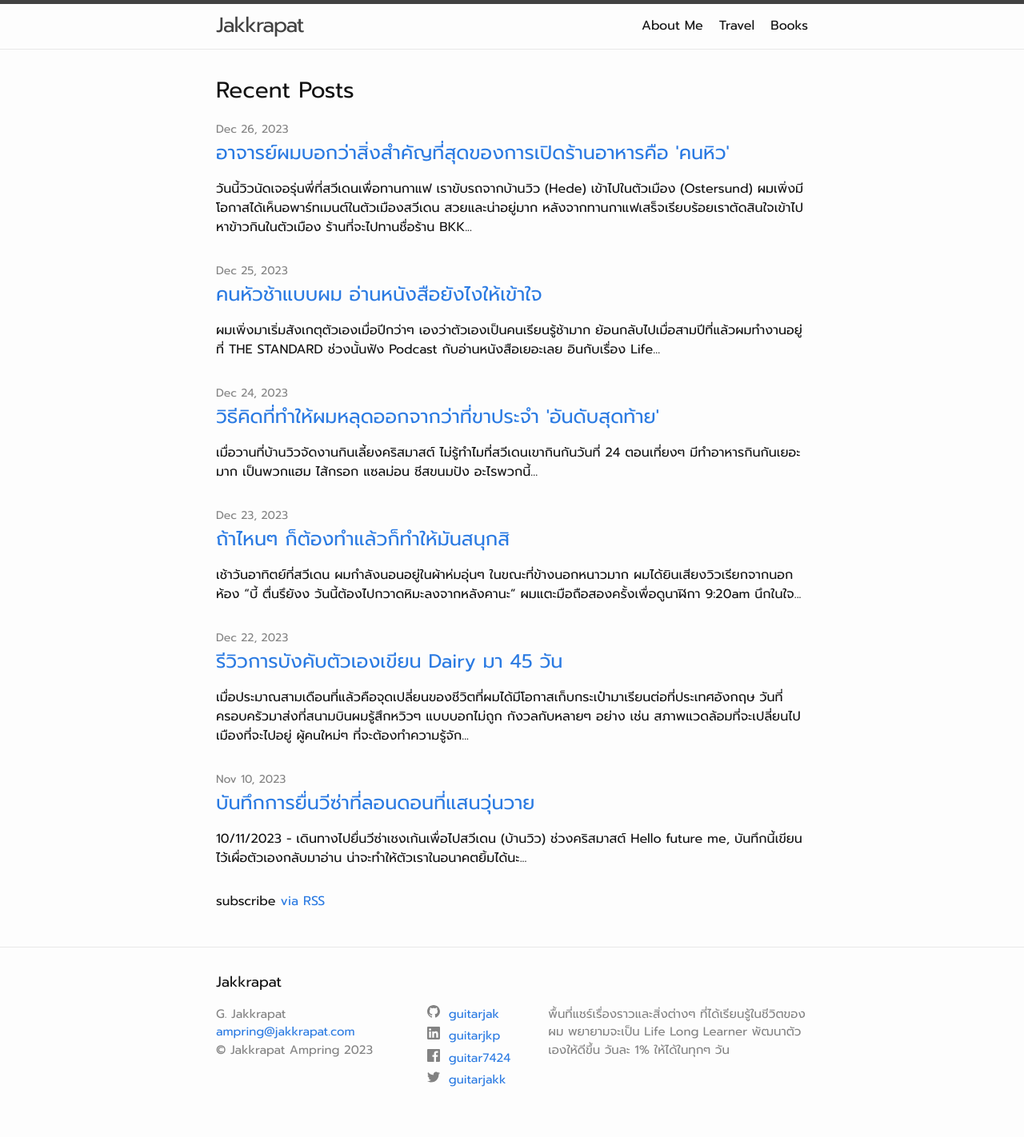
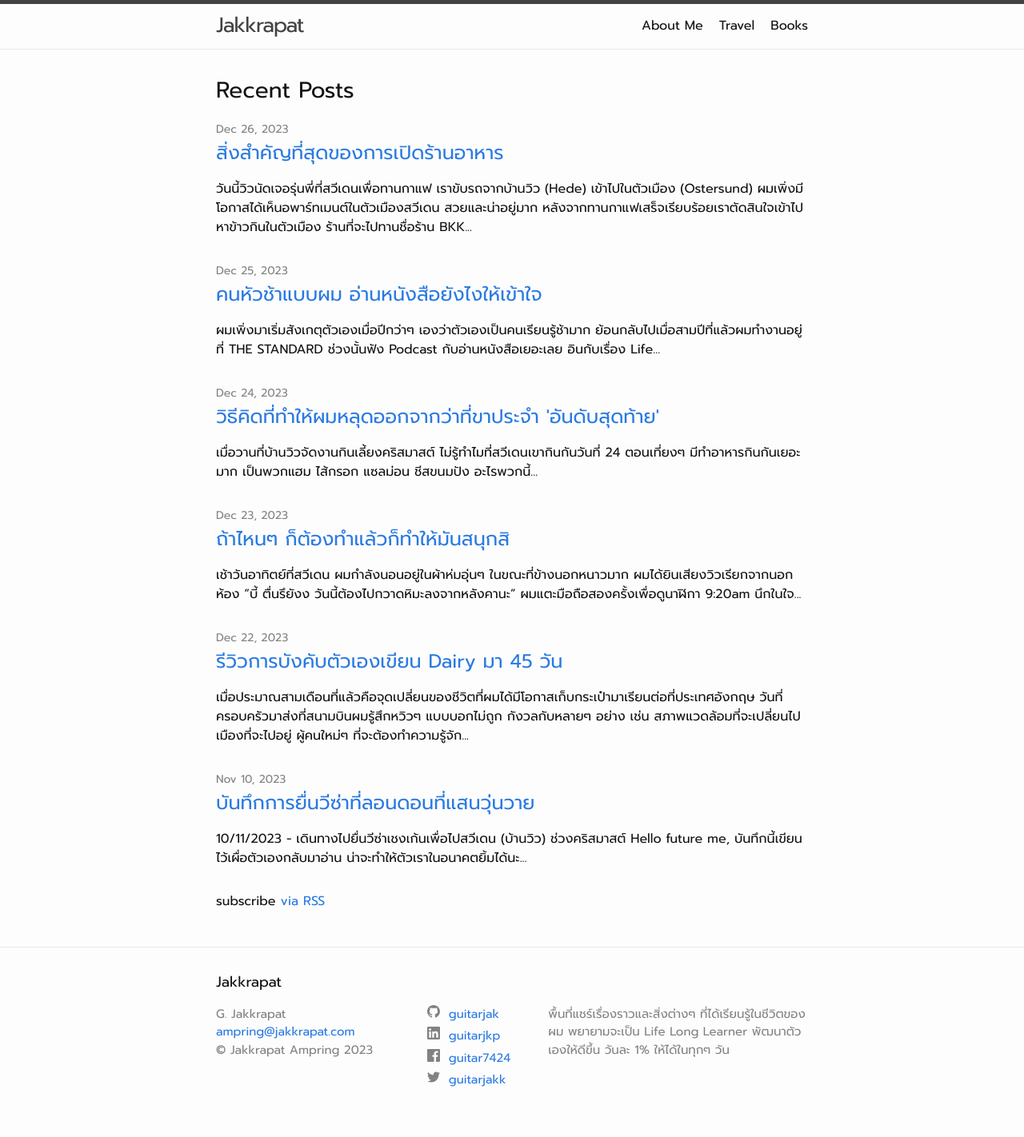
Before and after one commit to guitarjak/my-jekyll-blog, a Jekyll site: the page built from index.markdown, in a window 1280 px wide. Shown: the whole page at 80% size. Built offline with Jekyll 4.4.1, drawn with Linux system fonts in a browser that asks for light colours.

Commit message:
edit title

```diff
--- a/_posts/2023-12-26-starving-crowd-bkk-thai.md
+++ b/_posts/2023-12-26-starving-crowd-bkk-thai.md
@@ -1,6 +1,6 @@
 ---
 layout: post
-title:  "อาจารย์ผมบอกว่าสิ่งสำคัญที่สุดของการเปิดร้านอาหารคือ 'คนหิว'"
+title:  "สิ่งสำคัญที่สุดของการเปิดร้านอาหาร"
 date:   2023-12-26 09:00:00 +0100
 catagory: Self
 excerpt: "วันนี้วิวนัดเจอรุ่นพี่ที่สวีเดนเพื่อทานกาแฟ เราขับรถจากบ้านวิว (Hede) เข้าไปในตัวเมือง (Ostersund) ผมเพิ่งมีโอกาสได้เห็นอพาร์ทเมนต์ในตัวเมืองสวีเดน สวยและน่าอยู่มาก หลังจากทานกาแฟเสร็จเรียบร้อยเราตัดสินใจเข้าไปหาข้าวกินในตัวเมือง"
```
